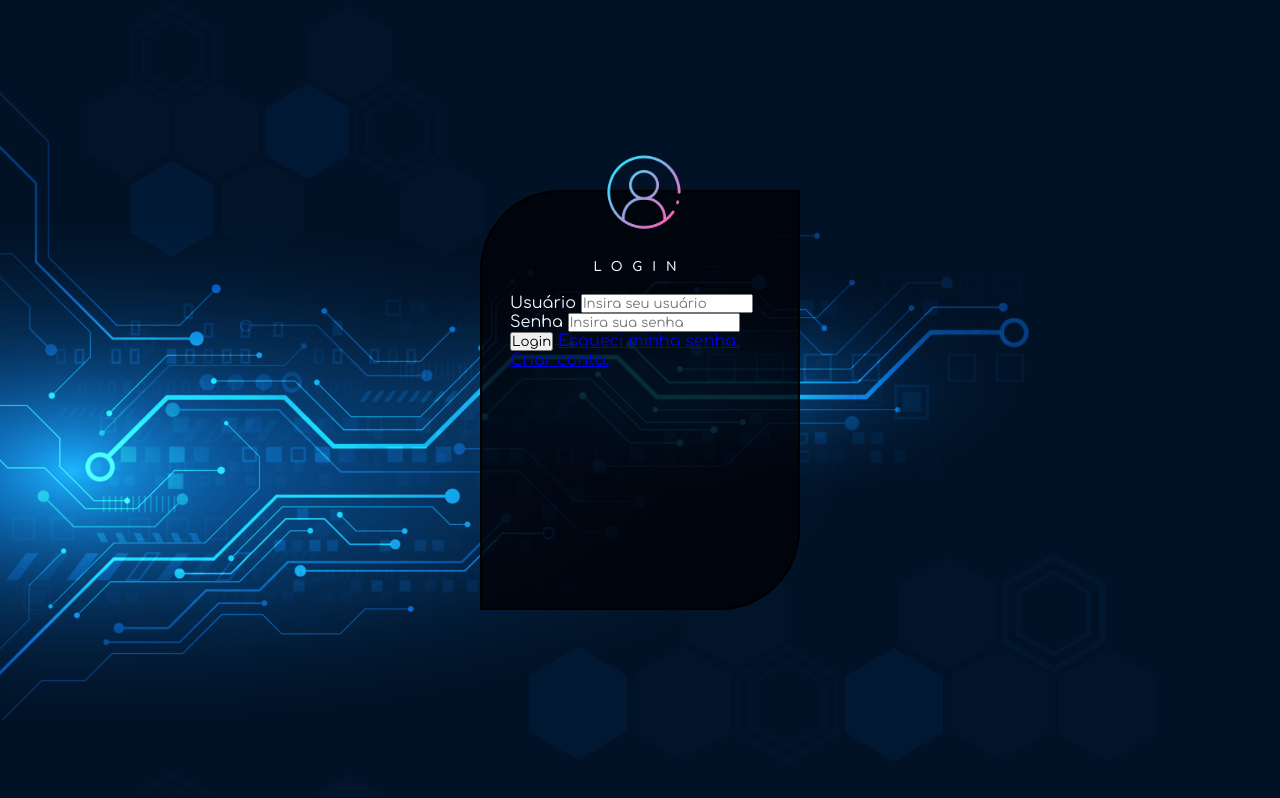
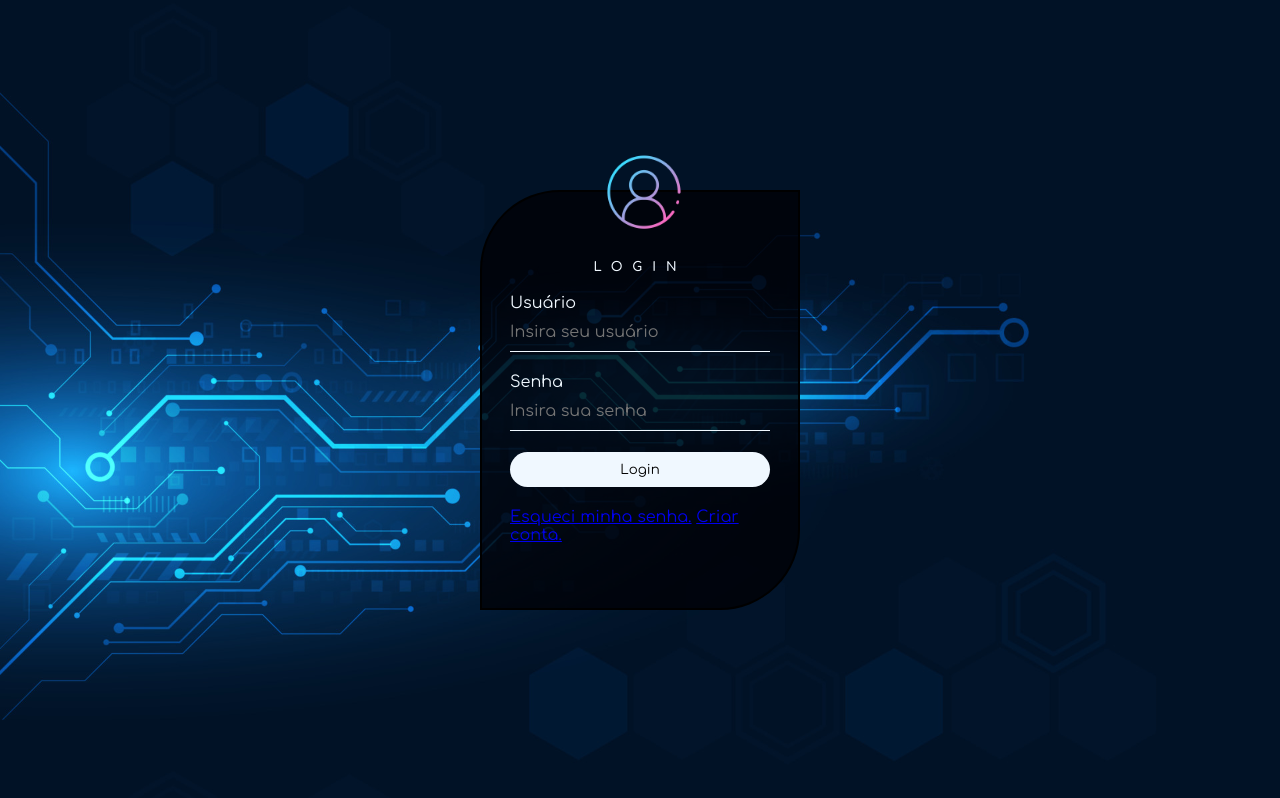
Before and after one commit to Yancod/login-screen-html-css, a plain HTML site: page index.html in a window 1280 px wide. Drawn offline with Linux system fonts and the light colour scheme.

Commit message:
Estilização do css do input

```diff
--- a/css/style.css
+++ b/css/style.css
@@ -26,6 +26,44 @@ body {
     padding: 68px 28px;
 }
 
+.login p {
+    margin: 0;
+    padding: 0;
+    font-weight: bold;
+}
+
+.login input {
+    width: 100%;
+    margin-bottom: 21px;
+}
+.login input[type="text"], input[type="password"] {
+    border: none;
+    border-bottom: 1px solid aliceblue;
+    background-color: transparent;
+    outline: none;
+    height: 40px;
+    color: aliceblue;
+    font-size: 16px;
+}
+
+.login input[type="submit"] {
+    border: none;
+    outline: none;
+    height: 35px;
+    color: black;
+    background-color: aliceblue;
+    border-radius: 20px;
+
+}
+
+.login input[type="submit"]:hover{
+    color: aliceblue;
+    background-color: rgb(20, 20, 20);
+    cursor: pointer;
+    transition: .2s;
+
+}
+
 .usuarioIcon {
     height: 100px;
     width: 100px;
```
